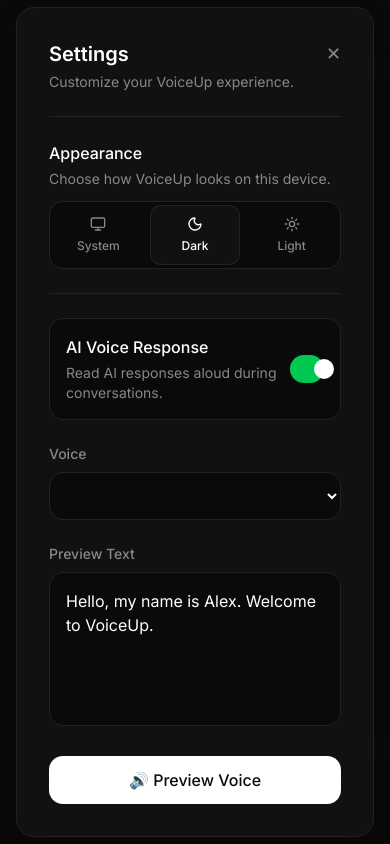
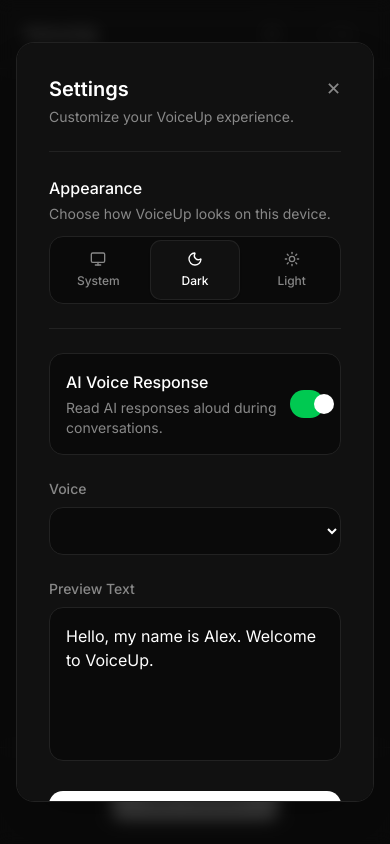
Before and after one commit to Anmolpatel562/voice_up, a Next.js app: page /session in a window 390 px wide. Both pictures are taken after a click on the button 271 px from the left and 34 px from the top of the page. Built offline with nearby package versions, Linux system fonts and the light colour scheme.

Commit message:
iphone mobile responsive fi

```diff
--- a/app/session/page.tsx
+++ b/app/session/page.tsx
@@ -448,11 +448,14 @@ export default function Session() {
             bg-background/80 backdrop-blur-sm
             flex items-center justify-center
             p-4
+            overflow-y-auto
           "
         >
           <div
               className="
                 w-full max-w-xl
+                max-h-[90vh]
+                overflow-y-auto
                 rounded-2xl
                 border border-border
                 bg-card
```
Lines whose indentation alone changed are shown as unchanged.
